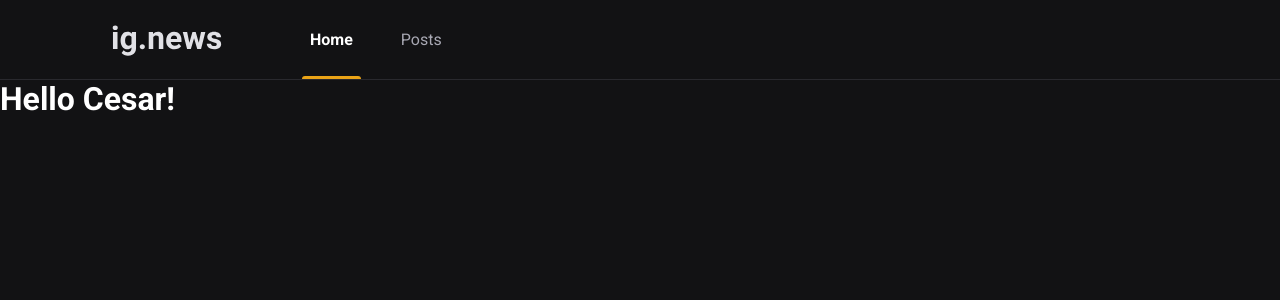
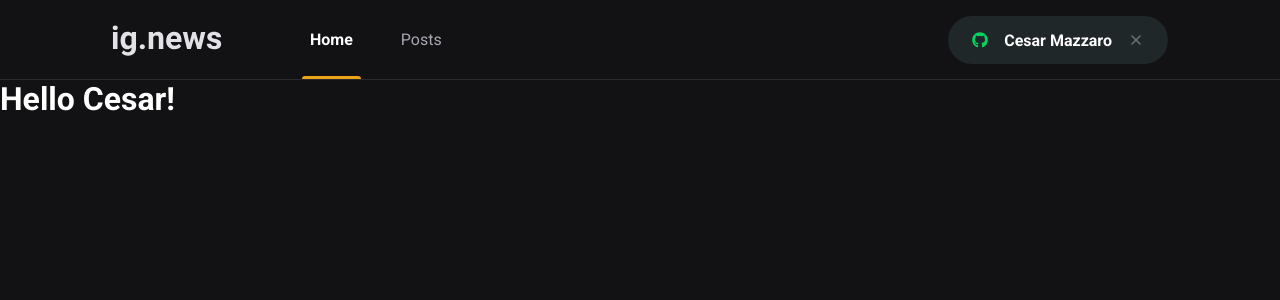
Before and after one commit to cesarakt/blog-posts-NextJs, a Next.js app: page / in a window 1280 px wide. Shown: the top 300 px of the page. Built offline with nearby package versions, Linux system fonts and the light colour scheme.

Commit message:
SignInButton created

```diff
--- a/package.json
+++ b/package.json
@@ -11,6 +11,7 @@
     "next": "12.0.7",
     "react": "17.0.2",
     "react-dom": "17.0.2",
+    "react-icons": "^4.3.1",
     "sass": "^1.45.0"
   },
   "devDependencies": {
--- a/src/components/Header/index.tsx
+++ b/src/components/Header/index.tsx
@@ -1,3 +1,4 @@
+import { SignInButton } from '../SignInButton'
 import styles from './styles.module.scss'
 
 export function Header() {
@@ -11,6 +12,8 @@
           </a>
           <a href="">Posts</a>
         </nav>
+
+        <SignInButton />
       </div>
     </header>
   )
--- a/src/components/Header/styles.module.scss
+++ b/src/components/Header/styles.module.scss
@@ -50,4 +50,8 @@
       }
     }
   }
+
+  button {
+    margin-left: auto;
+  }
 }
--- /dev/null
+++ b/src/components/SignInButton/index.tsx
@@ -0,0 +1,20 @@
+import styles from './styles.module.scss'
+import { FaGithub } from 'react-icons/fa'
+import { FiX } from 'react-icons/fi'
+
+export function SignInButton() {
+  const isUserLoggerIn = true
+
+  return isUserLoggerIn ? (
+    <button type="button" className={styles.signInButton}>
+      <FaGithub color="#04D361" />
+      Cesar Mazzaro
+      <FiX color="#737380" className={styles.closeIcon} />
+    </button>
+  ) : (
+    <button type="button" className={styles.signInButton}>
+      <FaGithub color="#eba417" />
+      Sign in with GitHub
+    </button>
+  )
+}
--- /dev/null
+++ b/src/components/SignInButton/styles.module.scss
@@ -0,0 +1,28 @@
+.signInButton {
+  height: 3rem;
+  border-radius: 3rem;
+  background: var(--gray-850);
+  border: 0;
+  padding: 0 1.5rem;
+
+  display: flex;
+  justify-content: center;
+  align-items: center;
+
+  color: var(--white);
+  font-weight: bold;
+
+  svg:first-child {
+    margin-right: 1rem;
+  }
+
+  transition: filter 0.2s;
+
+  &:hover {
+    filter: brightness(0.9);
+  }
+}
+
+.closeIcon {
+  margin-left: 1rem;
+}
--- a/src/styles/global.scss
+++ b/src/styles/global.scss
@@ -10,6 +10,7 @@
   --gray-100: #e1e1e6;
   --gray-300: #a8a8b3;
   --gray-800: #29292e;
+  --gray-850: #1f2729;
   --gray-900: #121214;
 
   --cyan-500: #61dafb;
```
Also changed, not shown: 1 other file (tests, documents, lock files or other folders).
